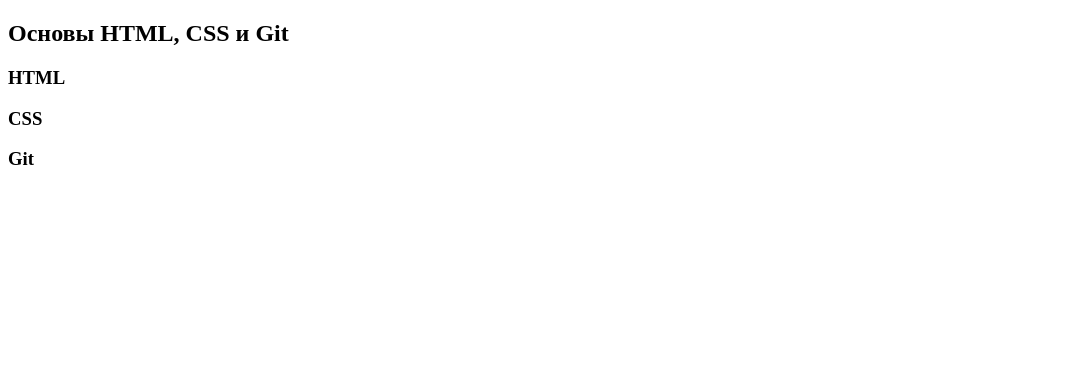
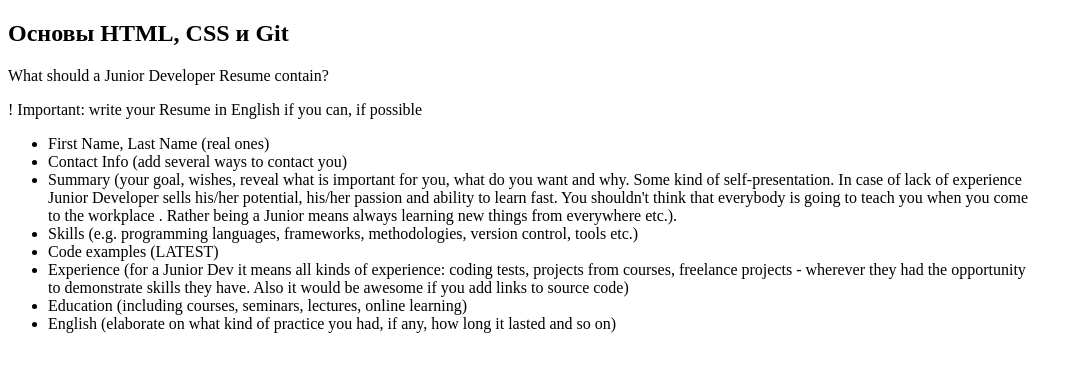
Before and after one commit to KateMiha/rsschool-cv, a plain HTML site: page index.html in a window 1280 px wide. Shown: the whole page, without its empty margins (0-1082 px from the left). Drawn offline with Linux system fonts and the light colour scheme.

Commit message:
docs: update index.html

```diff
--- a/index.html
+++ b/index.html
@@ -1,16 +1,33 @@
-
 <!DOCTYPE html>
 <html lang="ru">
   <head>
     <meta charset="utf-8">
     <title>Основы HTML, CSS и Git</title>
+    <style>
+     body{
+      max-width:1024px;
+     }
+    </style>
   </head>
   <body>
     <article class="post">
       <h1>Основы HTML, CSS и Git</h1>
-      <h3>HTML</h3>
-      <h3>CSS</h3>
-      <h3>Git</h3>
+      <p>What should a Junior Developer Resume contain?</p>
+      <p>! Important: write your Resume in English if you can, if possible</p>
+      <ul>
+        <li>First Name, Last Name (real ones)</li>
+        <li>Contact Info (add several ways to contact you)</li>
+        <li>Summary (your goal, wishes, reveal what is important for you, what do you want and why.
+        Some kind of self-presentation. In case of lack of experience  Junior Developer sells his/her potential, his/her passion and ability to learn fast. You shouldn't think that everybody is going to teach you when you come to the workplace . Rather being a Junior means always
+        learning new things from everywhere etc.).</li>
+        <li>Skills (e.g. programming languages, frameworks, methodologies, version control, tools etc.)</li>
+        <li>Code examples (LATEST)</li>
+        <li>Experience (for a Junior Dev it means all kinds of experience: coding tests, projects from courses,
+        freelance projects - wherever they had the opportunity to demonstrate skills they have.
+        Also it would be awesome if you add links to source code)</li>
+        <li>Education (including courses, seminars, lectures, online learning)</li>
+        <li>English (elaborate on what kind of practice you had, if any, how long it lasted and so on)</li>
+      </ul>
     </article>
   </body>
 </html>
```
